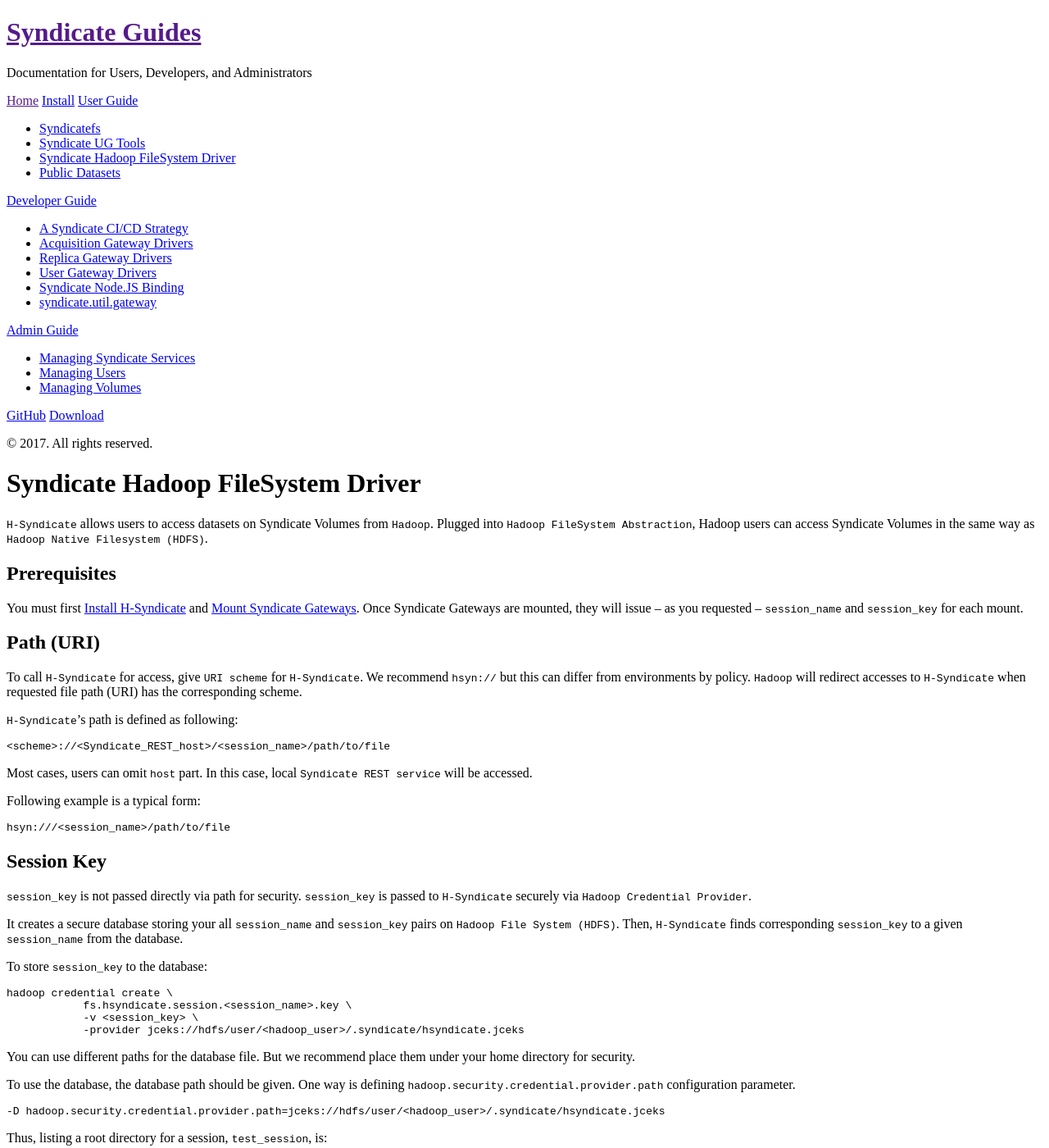
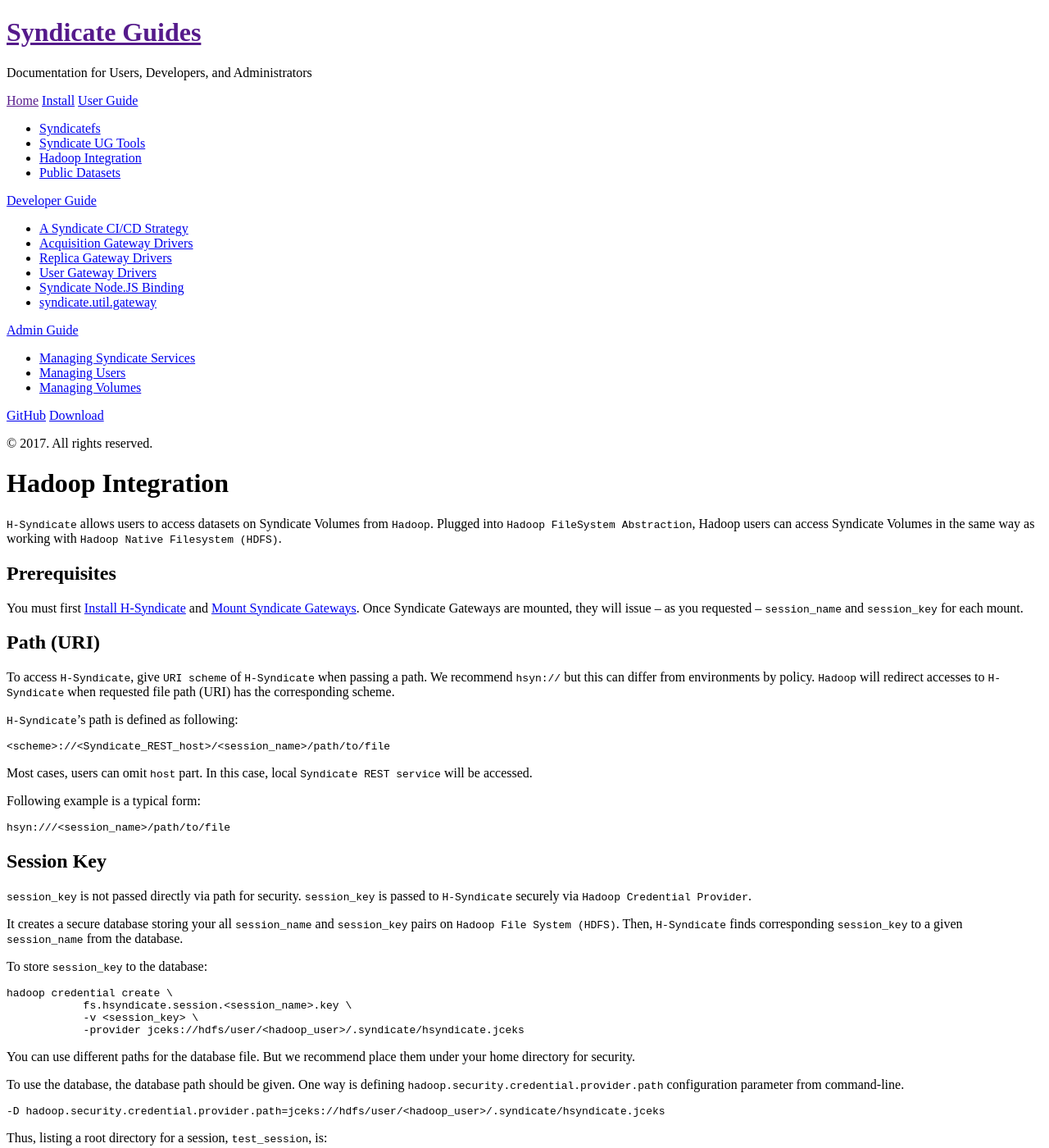
Before and after one commit to syndicate-storage/syndicate-storage.github.io, a Jekyll site: the page built from _user/008_hsyndicate.md, in a window 1280 px wide and 1400 px high. Shown: the whole window at 82% size. Built offline with Jekyll 4.4.1, drawn with Linux system fonts in a browser that asks for light colours; nearby versions of some CDN libraries; library files that are not in the unit come from our copies.

Commit message:
Minor sentense fix

````diff
--- a/_user/008_hsyndicate.md
+++ b/_user/008_hsyndicate.md
@@ -1,13 +1,13 @@
 ---
 layout: post
-title: Syndicate Hadoop FileSystem Driver
+title: Hadoop Integration
 ---
 
 {% include toc.html %}
 
 `H-Syndicate` allows users to access datasets on Syndicate Volumes from `Hadoop`.
 Plugged into `Hadoop FileSystem Abstraction`, Hadoop users can access Syndicate
-Volumes in the same way as `Hadoop Native Filesystem (HDFS)`.
+Volumes in the same way as working with `Hadoop Native Filesystem (HDFS)`.
 
 ## Prerequisites
 
@@ -18,10 +18,10 @@ and `session_key` for each mount.
 
 ## Path (URI)
 
-To call `H-Syndicate` for access, give `URI scheme` for `H-Syndicate`. We recommend
-`hsyn://` but this can differ from environments by policy. `Hadoop` will redirect
-accesses to `H-Syndicate` when requested file path (URI) has the corresponding
-scheme.
+To access `H-Syndicate`, give `URI scheme` of `H-Syndicate` when passing a path.
+We recommend `hsyn://` but this can differ from environments by policy. `Hadoop`
+will redirect accesses to `H-Syndicate` when requested file path (URI) has the
+corresponding scheme.
 
 `H-Syndicate`'s path is defined as following:
 ```
@@ -56,7 +56,7 @@ You can use different paths for the database file. But we recommend place them
 under your home directory for security.
 
 To use the database, the database path should be given. One way is defining
-`hadoop.security.credential.provider.path` configuration parameter.
+`hadoop.security.credential.provider.path` configuration parameter from command-line.
 ```
 -D hadoop.security.credential.provider.path=jceks://hdfs/user/<hadoop_user>/.syndicate/hsyndicate.jceks
 ```
````
